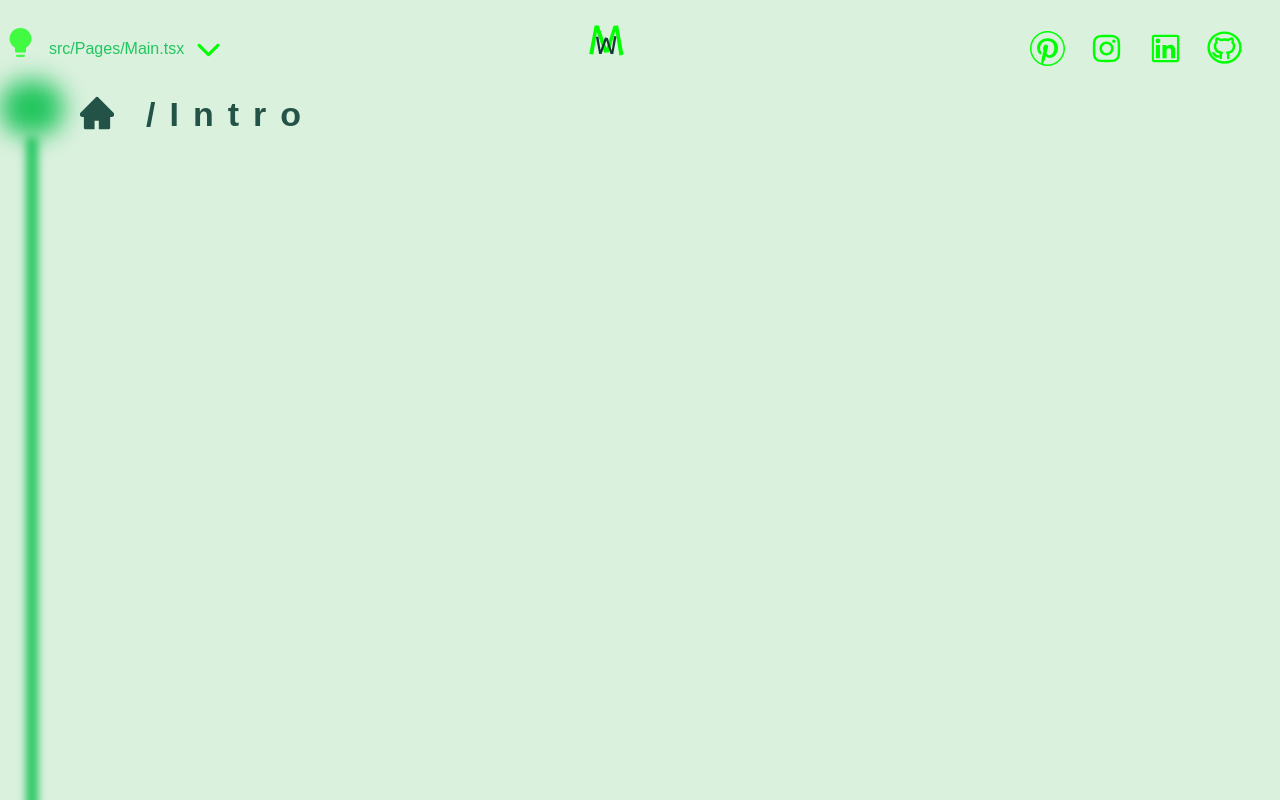
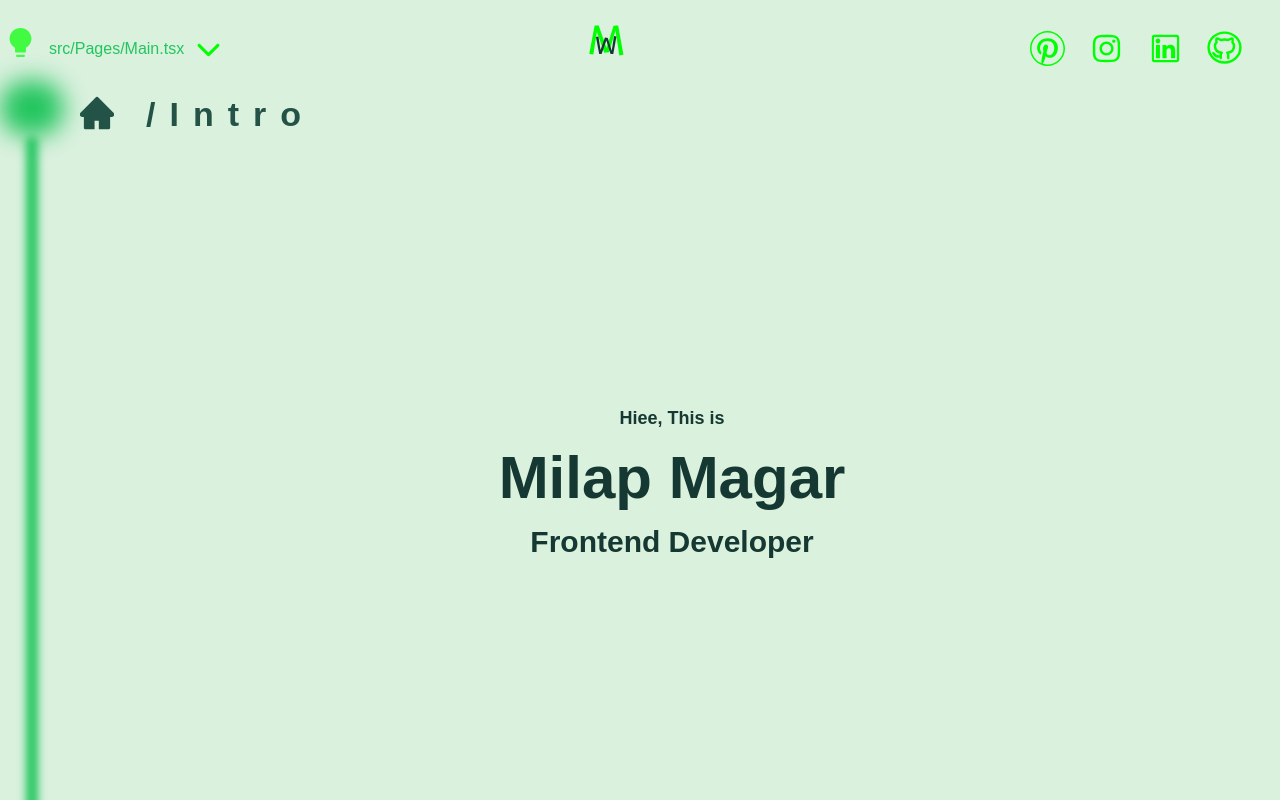
Before and after one commit to Milap-Magar/next-portofolio, a Next.js app: page / in a window 1280 px wide. Built offline with nearby package versions, Linux system fonts and the light colour scheme; a web font is replaced by a local one.

Commit message:
Finalizze

```diff
--- a/src/app/(root)/page.tsx
+++ b/src/app/(root)/page.tsx
@@ -1,7 +1,4 @@
 "use client";
-
-import { MainHeading, navItems } from "../../../constants";
-import { useState } from "react";
 import { About, Contact, Main, Work } from "../pages";
 
 interface HeadingMap {
@@ -16,9 +13,6 @@ interface NavProps {
 }
 
 export default function Title() {
-  // const handleSelect = (id: number) => {
-  //   setSelectedId(id);
-  // };
 
   return (
     <div>
--- a/src/app/pages/Main.tsx
+++ b/src/app/pages/Main.tsx
@@ -1,14 +1,25 @@
 import { HomeFilled } from "@ant-design/icons";
+
 const Main = () => {
   return (
-    <div
-      className="h-screen flex items-start justify-start pt-24 px-4 snap-start"
-      id="main"
-    >
-      <span className="h1 dark:text-[#00FF00] text-green-700">
-        <HomeFilled className="dark:text-[#00FF00] text-green-300 pr-8" />
-        /Intro
-      </span>
+    <div className="h-screen pt-24 px-4 snap-start" id="main">
+      <div className="flex justify-start items-start">
+        <span className="h1 dark:text-[#00FF00] text-green-700">
+          <HomeFilled className="dark:text-[#00FF00] text-green-300 pr-8" />
+          /Intro
+        </span>
+      </div>
+      <div className="space-y-4 animate-slideUp flex flex-col items-center text-center justify-center h-full">
+        <span className="font-extrabold text-green-400 dark:text-green-200 text-xl sm:text-lg">
+          Hiee, This is{" "}
+        </span>
+        <h1 className="text-5xl sm:text-6xl font-extrabold text-green-400 dark:text-green-200">
+          Milap Magar
+        </h1>
+        <h2 className="text-2xl sm:text-3xl font-semibold text-green-400">
+          Frontend Developer
+        </h2>
+      </div>
     </div>
   );
 };
```
